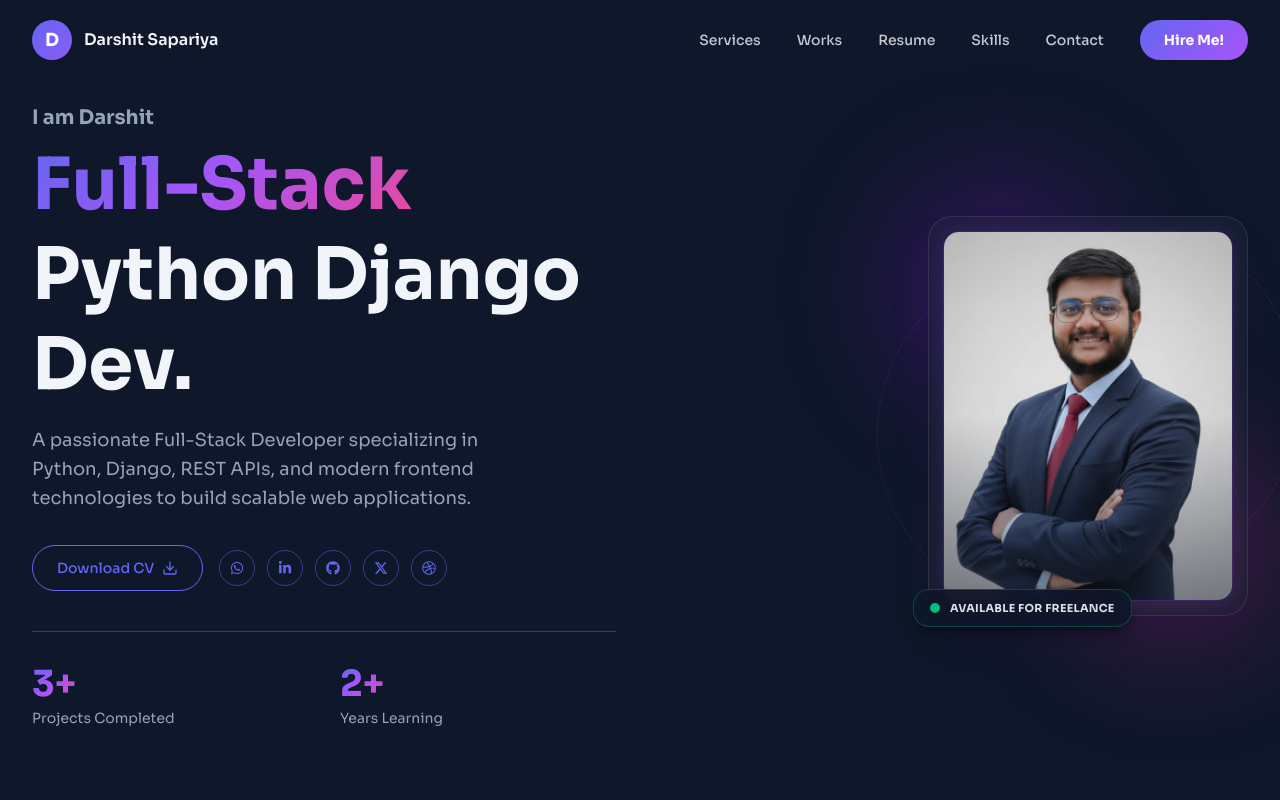
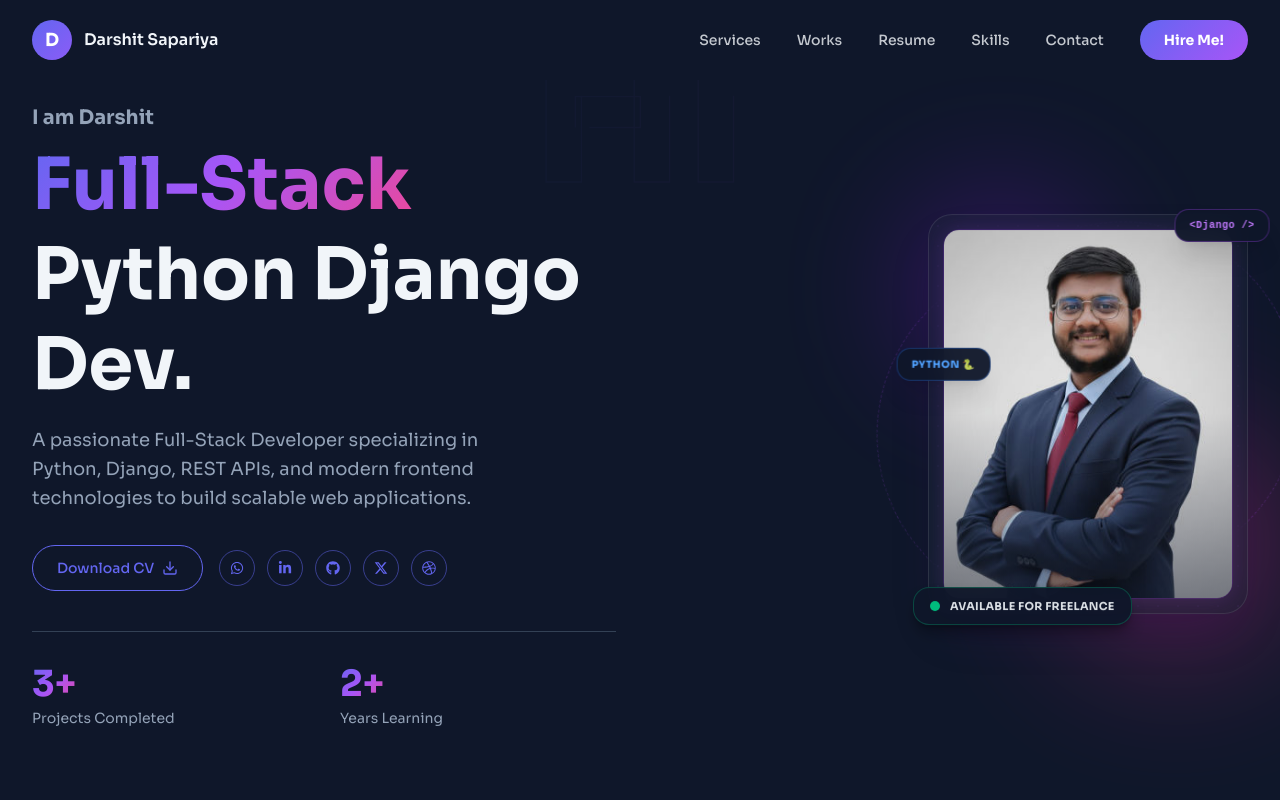
Before and after one commit to Darshit-Sapariya/portfolio, a Next.js app: page / in a window 1280 px wide. Shown: the top 800 px of the page. Built offline with nearby package versions, Linux system fonts and the light colour scheme.

Commit message:
Add floating animations and technology badges to Hero right side

```diff
--- a/components/hero.tsx
+++ b/components/hero.tsx
@@ -131,9 +131,32 @@ export default function Hero() {
             {/* Main Visual Container */}
             <div className="relative w-72 h-96 md:w-80 md:h-[400px] flex items-center justify-center">
 
-              {/* Futuristic Background Blur & Glowing Gradients */}
-              <div className="absolute -top-6 -left-6 w-48 h-48 bg-purple-600/30 rounded-full blur-3xl pointer-events-none" />
-              <div className="absolute -bottom-6 -right-6 w-48 h-48 bg-pink-500/25 rounded-full blur-3xl pointer-events-none" />
+              {/* Animated Futuristic Background Blur & Glowing Gradients */}
+              <motion.div
+                animate={{
+                  scale: [1, 1.15, 1],
+                  opacity: [0.25, 0.4, 0.25],
+                }}
+                transition={{
+                  duration: 7,
+                  repeat: Infinity,
+                  ease: "easeInOut",
+                }}
+                className="absolute -top-6 -left-6 w-48 h-48 bg-purple-600 rounded-full blur-3xl pointer-events-none"
+              />
+              <motion.div
+                animate={{
+                  scale: [1, 1.2, 1],
+                  opacity: [0.2, 0.35, 0.2],
+                }}
+                transition={{
+                  duration: 9,
+                  repeat: Infinity,
+                  ease: "easeInOut",
+                  delay: 1,
+                }}
+                className="absolute -bottom-6 -right-6 w-48 h-48 bg-pink-500 rounded-full blur-3xl pointer-events-none"
+              />
 
               {/* Subtle Dot Grid Pattern */}
               <div className="absolute inset-0 bg-[radial-gradient(#a855f7_1.2px,transparent_1.2px)] [background-size:20px_20px] opacity-25 pointer-events-none rounded-3xl" />
@@ -141,8 +164,35 @@ export default function Hero() {
               {/* Decorative Rotating Geometric Ring */}
               <div className="absolute -inset-4 border border-dashed border-purple-500/20 rounded-full animate-[spin_40s_linear_infinite] pointer-events-none" />
 
-              {/* Outer Neon Glow / Glass Card */}
-              <div className="relative w-full h-full rounded-3xl border border-white/10 bg-card/40 backdrop-blur-md p-3.5 shadow-2xl shadow-purple-950/20 group hover:border-purple-500/35 transition-all duration-500 flex flex-col justify-between">
+              {/* Floating tech badges */}
+              <motion.div
+                animate={{ y: [0, 8, 0], x: [0, -4, 0] }}
+                transition={{ duration: 5, repeat: Infinity, ease: "easeInOut", delay: 0.5 }}
+                className="absolute -top-3 -right-6 z-25 bg-background/95 backdrop-blur-md border border-purple-500/30 px-3.5 py-2 rounded-xl shadow-xl flex items-center gap-1.5 pointer-events-none"
+              >
+                <span className="text-[10px] font-extrabold text-purple-400 font-mono tracking-wider">&lt;Django /&gt;</span>
+              </motion.div>
+
+              <motion.div
+                animate={{ y: [0, -10, 0], x: [0, 5, 0] }}
+                transition={{ duration: 6.5, repeat: Infinity, ease: "easeInOut", delay: 1.2 }}
+                className="absolute top-1/3 -left-8 z-25 bg-background/95 backdrop-blur-md border border-blue-500/30 px-3.5 py-2 rounded-xl shadow-xl flex items-center gap-1.5 pointer-events-none"
+              >
+                <span className="text-[10px] font-extrabold text-blue-400 tracking-wider">PYTHON 🐍</span>
+              </motion.div>
+
+              {/* Outer Neon Glow / Glass Card with Continuous Floating Animation */}
+              <motion.div
+                animate={{
+                  y: [0, -10, 0],
+                }}
+                transition={{
+                  duration: 6,
+                  repeat: Infinity,
+                  ease: "easeInOut",
+                }}
+                className="relative w-full h-full rounded-3xl border border-white/10 bg-card/40 backdrop-blur-md p-3.5 shadow-2xl shadow-purple-950/20 group hover:border-purple-500/35 transition-colors duration-500 flex flex-col justify-between"
+              >
 
                 {/* Neon Border Image Wrapper */}
                 <div className="relative w-full h-full rounded-2xl overflow-hidden border border-purple-500/20 shadow-[0_0_20px_rgba(168,85,247,0.15)] group-hover:border-purple-500/40 group-hover:shadow-[0_0_30px_rgba(168,85,247,0.3)] transition-all duration-500">
@@ -169,7 +219,7 @@ export default function Hero() {
                   </span>
                 </div>
 
-              </div>
+              </motion.div>
 
             </div>
           </motion.div>
```
